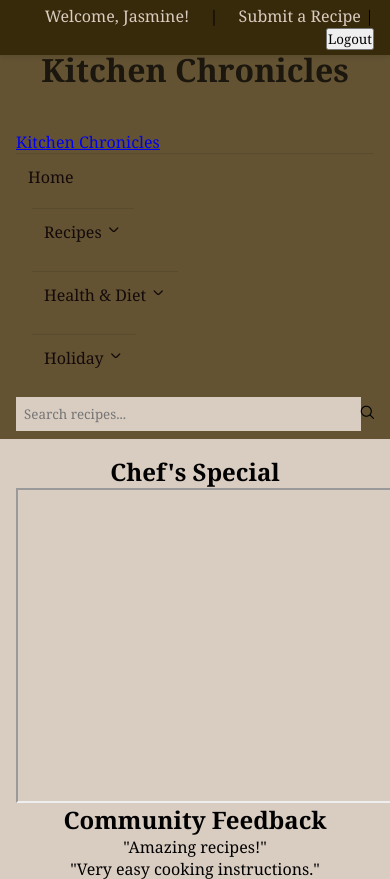
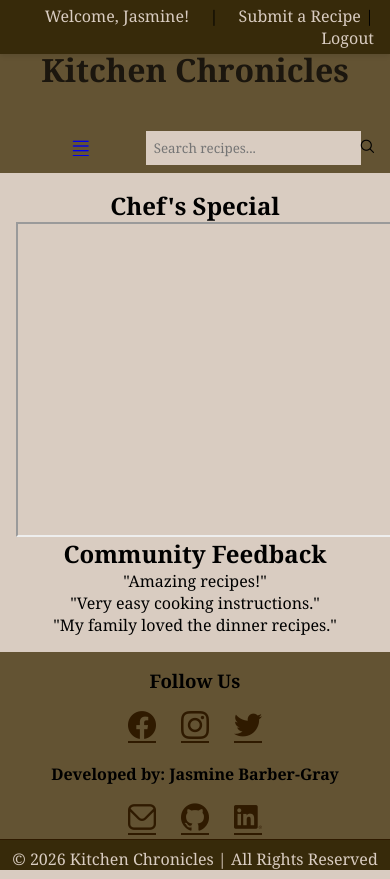
Before and after one commit to JasmineBarber-Gray/L6SD_26T1_RecipesApp_Django_Jasmine_Barber-Gray, a Django app: page / in a window 390 px wide; the page is wider, and only the part inside the window is pictured. Shown: the top 879 px of that part. Run offline with Django 5.2, Linux system fonts and the light colour scheme; a user stored in the database is signed in; some libraries are stand-ins or nearby versions.

Commit message:
Restucturing nav bar to a hamburger menu for cleaner look

```diff
--- a/recipes/static/recipes/style.css
+++ b/recipes/static/recipes/style.css
@@ -46,6 +46,18 @@ body {
   color: #f08c00;
 }
 
+.logout {
+  background: none;
+  border: none;
+  color: #d9ccc1;
+  cursor: pointer;
+  font-size: 1rem;
+}
+
+.logout:hover {
+  color: #f08c00;
+}
+
 /*Header*/
 header {
     margin-top: 1rem;
@@ -69,11 +81,10 @@ header {
 
 /* Nav links container */
 .nav-links {
-  display: flex;
+  display: none; /* Hidden by default, shown on larger screens */
   justify-content: space-between;
   list-style: none;
   gap: 1rem;
-  align-items: center;
 }
 
 .nav-links li {
@@ -93,40 +104,6 @@ header {
   color: #ff6347;
   background-color: rgba(255, 255, 255, 0.1);
   border-radius: 4px;
-}
-
-@media (max-width: 768px) {
-
-  .navbar {
-    flex-direction: column;
-    align-items: stretch;
-  }
-
-  .nav-links {
-    flex-direction: column;
-    width: 100%;
-    gap: 0;
-  }
-
-  .nav-links li {
-    width: 100%;
-    margin-left: 0;
-  }
-
-  .nav-links li a {
-    width: 100%;
-    padding: 0.75rem;
-    border-top: 1px solid rgba(0,0,0,0.1);
-  }
-
-  .search-container {
-    width: 100%;
-    margin-top: 0.5rem;
-  }
-
-  .search-container input {
-    width: 100%;
-  }
 }
 
 /* Dropdown styling */
--- a/templates/base.html
+++ b/templates/base.html
@@ -15,14 +15,15 @@
 <div class="top-bar">
     {% if user.is_authenticated %}
         <span>Welcome, {{ user.username }}!</span> |
-        <a href="{% url 'submit_recipe'%}">Submit a Recipe</a> |
+        <a href="{% url 'submit_recipe'%}">Submit a Recipe  </a> |
         <form action="{% url 'Logout' %}" method="post" style="display:inline;">
             {% csrf_token %}
-            <button type="submit">Logout</button>
+            <button class="logout">Logout</button>
         </form>
     {% else %}
-    <a href="{% url 'Login' %}">Login</a> |
-    <a href="{% url 'Signup' %}">Signup</a>
+    <a href="{% url 'Login' %}">Login</a>     |
+    <a href="{% url 'Signup' %}">Signup</a>|
+    <a href="{% url 'Login'%}">Submit a Recipe</a>
     {% endif %}
 
 </div>
@@ -33,7 +34,9 @@
 
 <!-- Navigation Bar -->
     <nav class="navbar">
-        <a href="{% url 'Home' %}" class="logo">Kitchen Chronicles</a>
+        <a href="{% url 'Home' %}" class="logo">
+            <i image =""></i>
+        </a>
         <ul class="nav-links">
             <li><a href="{% url 'Home' %}">Home</a></li>
 
@@ -86,6 +89,11 @@
                 </ul>
             </li>
         </ul>
+
+        <!-- Hamburger Menu  -->
+        <a href="Javascript:void(0);" class="icon" onclick="toggleMenu()">
+            <i class="fi fi-rr-menu-burger"></i>
+        </a>
 
         <!-- Search Bar -->
         <div class="search-container">
```
Also changed, not shown: db.sqlite3, media/recipes/images/Pretzel.jpg (added).
